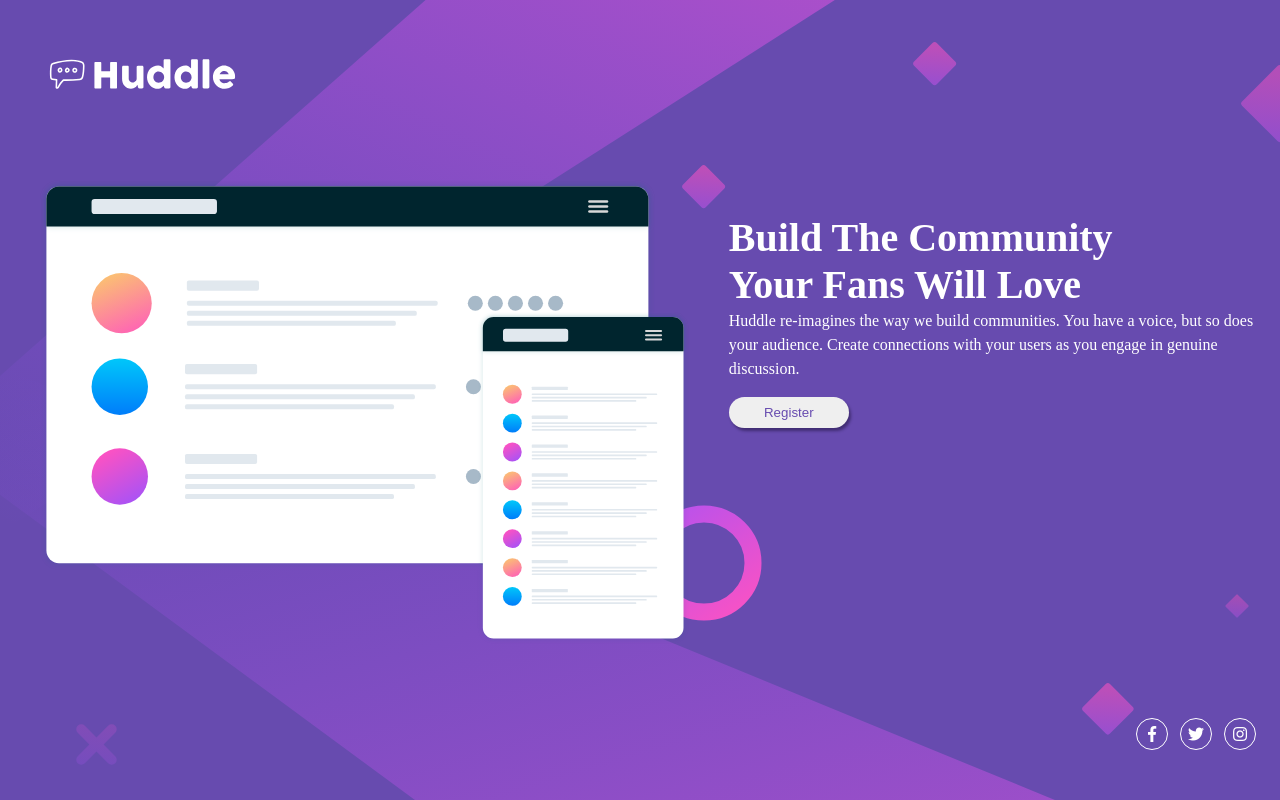
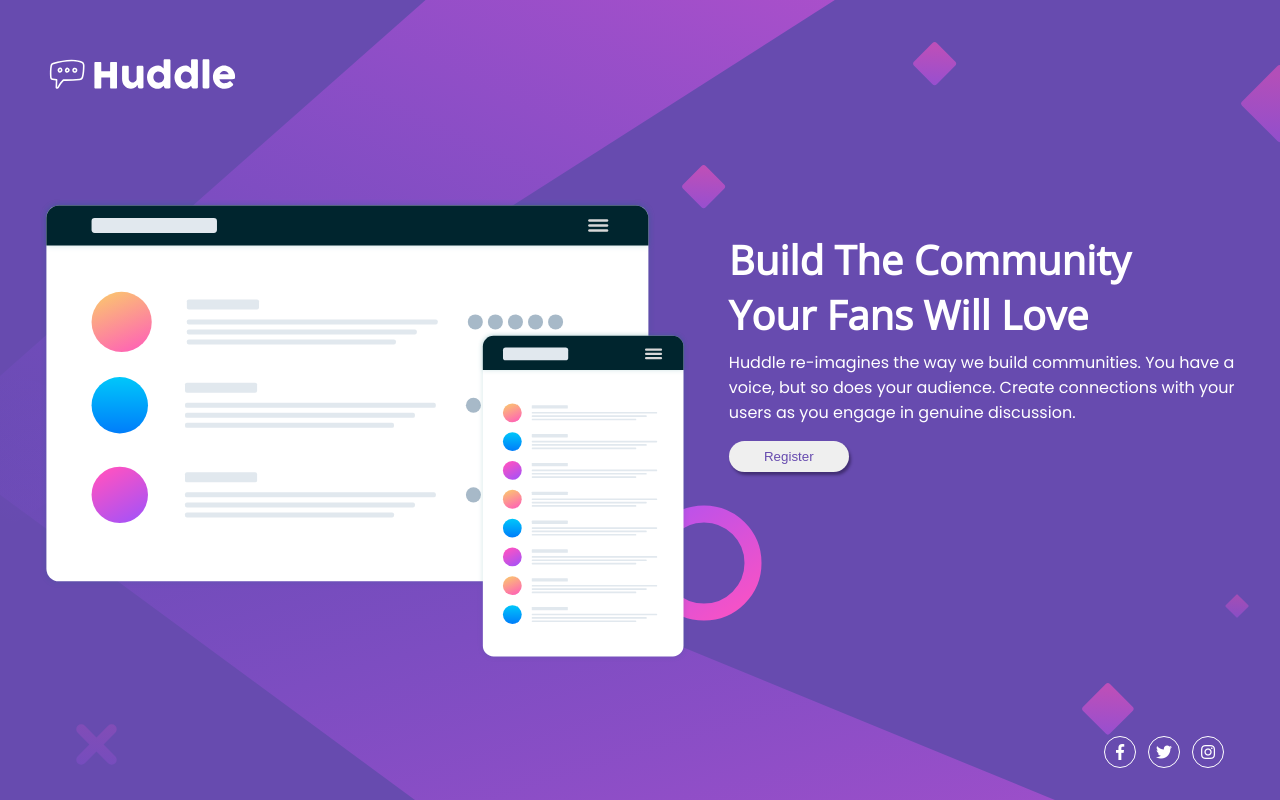
Before and after one commit to Baystef/Huddle_Landing, a plain HTML site: page index.html in a window 1280 px wide. Drawn offline with nearby package versions, Linux system fonts and the light colour scheme.

Commit message:
Fonts imported

```diff
--- a/index.html
+++ b/index.html
@@ -42,7 +42,7 @@
         <section class="intro">
           <h1 class="intro__text-header">Build The Community Your Fans Will Love</h1>
 
-          <p class="intro__text">Huddle re-imagines the way we build communities. You have a voice, but so does your
+          <p cgitlass="intro__text">Huddle re-imagines the way we build communities. You have a voice, but so does your
             audience.
             Create connections with your users as you engage in genuine discussion.</p>
 
--- a/styles.css
+++ b/styles.css
@@ -1,3 +1,6 @@
+@import url('https://fonts.googleapis.com/css?family=Poppins:400,700');
+@import url('https://fonts.googleapis.com/css?family=Open+Sans');
+
 html {
     box-sizing: border-box;
     height: 100%;
@@ -11,6 +14,7 @@ html {
 
 body {
     height: 100%;
+    font-family: 'Poppins', sans-serif;
     overflow: hidden;
     background: url(images/bg-desktop.svg);
     background-color: hsl(257, 40%, 49%);
@@ -37,19 +41,17 @@ body {
     width: 100%;
     height: 100%;
     margin: 16px 32px;
-    z-index: 10;
 }
 
 .wrapper {
     display: flex;
     margin: 1.25rem 2rem;
-    align-self: center;
 }
 
 .landing {
     display: flex;
     width: 100%;
-    height: 90%;
+    height: 50%;
 }
 
 .landing__section {
@@ -64,7 +66,7 @@ body {
 .intro {
     color: white;
     margin-left: 1.25rem;
-    flex: 1 2 40%;
+    flex: 1 1 40%;
     display: flex;
     flex-direction: column;
     justify-content: baseline;
@@ -73,14 +75,14 @@ body {
 .intro__text-header {
     width: 90%;
     font-size: 2.5rem;
+    margin-bottom: -0.5rem;
+    font-family: 'Open Sans', sans-serif;
 }
 
 .intro__text {
     font-size: 1rem;
     line-height: 1.5;
-    width: 100%;
-    margin-top: -2rem;
-    word-wrap: break-word;
+    width: 95%;
 }
 
 .intro__text-button {
@@ -99,13 +101,13 @@ body {
 }
 
 .social-icons {
-    display: flex;
+    display: inline-flex;
     color: white;
-    margin: 1rem 2rem;
+    margin: 0 4rem;
+    margin-bottom: 1rem;
     width: 7.5rem;
     justify-content: space-between;
     margin-left: auto;
-    padding-bottom: 1.5rem;
 }
 
 .fab {
@@ -143,13 +145,18 @@ body {
 
     .intro {
         align-items: center;
-        margin: 0;
+        margin: 1rem 0;
     }
 
     .intro__text-header {
         font-size: 1.8rem;
-        padding-bottom: 0.8rem;
+        /* padding-bottom: 0.8rem; */
         width: 100%;
+    }
+
+    .intro__text {
+        height: 100%;
+        margin: 1rem 0;
     }
 
     .intro__text-button {
```
